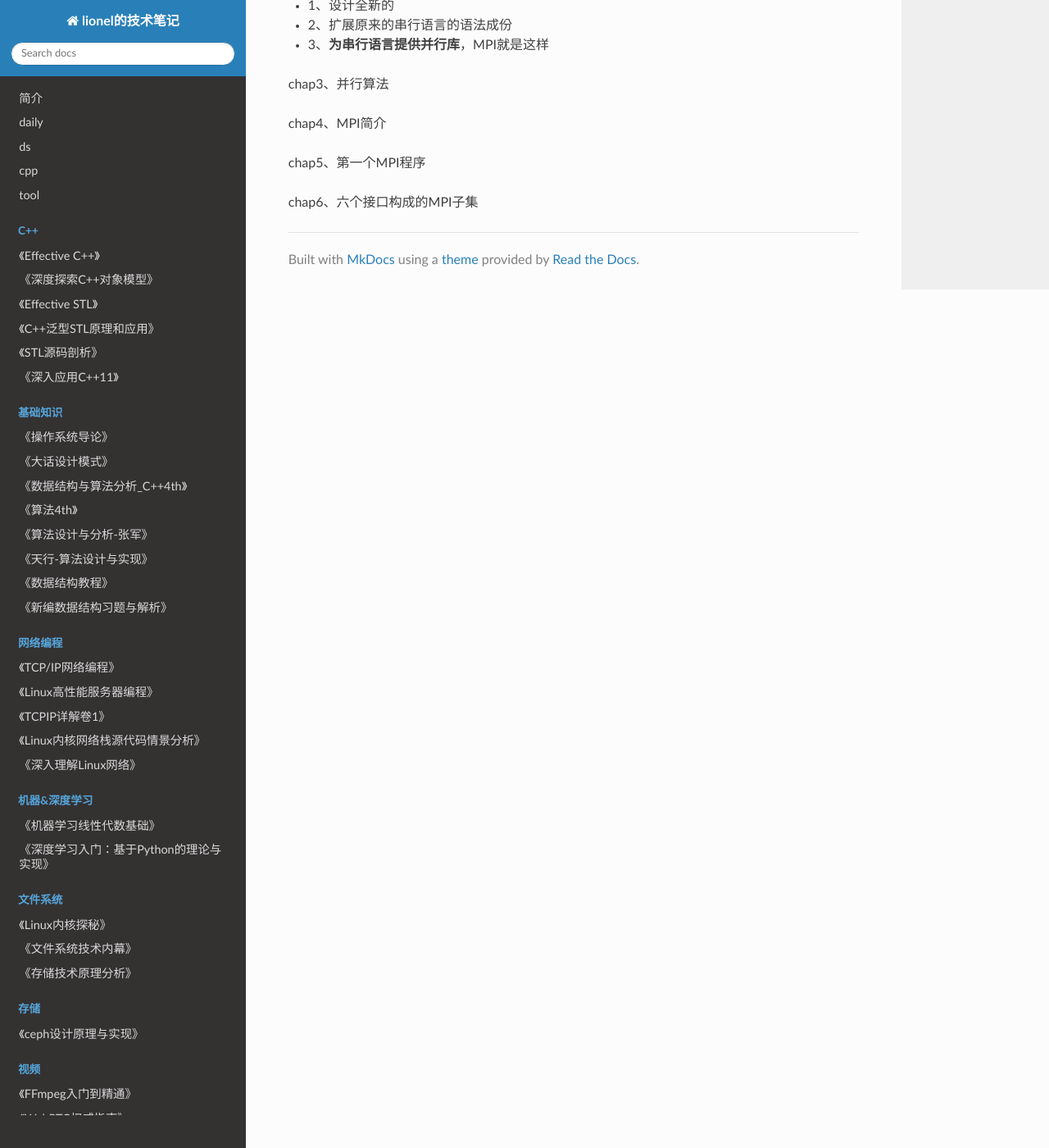
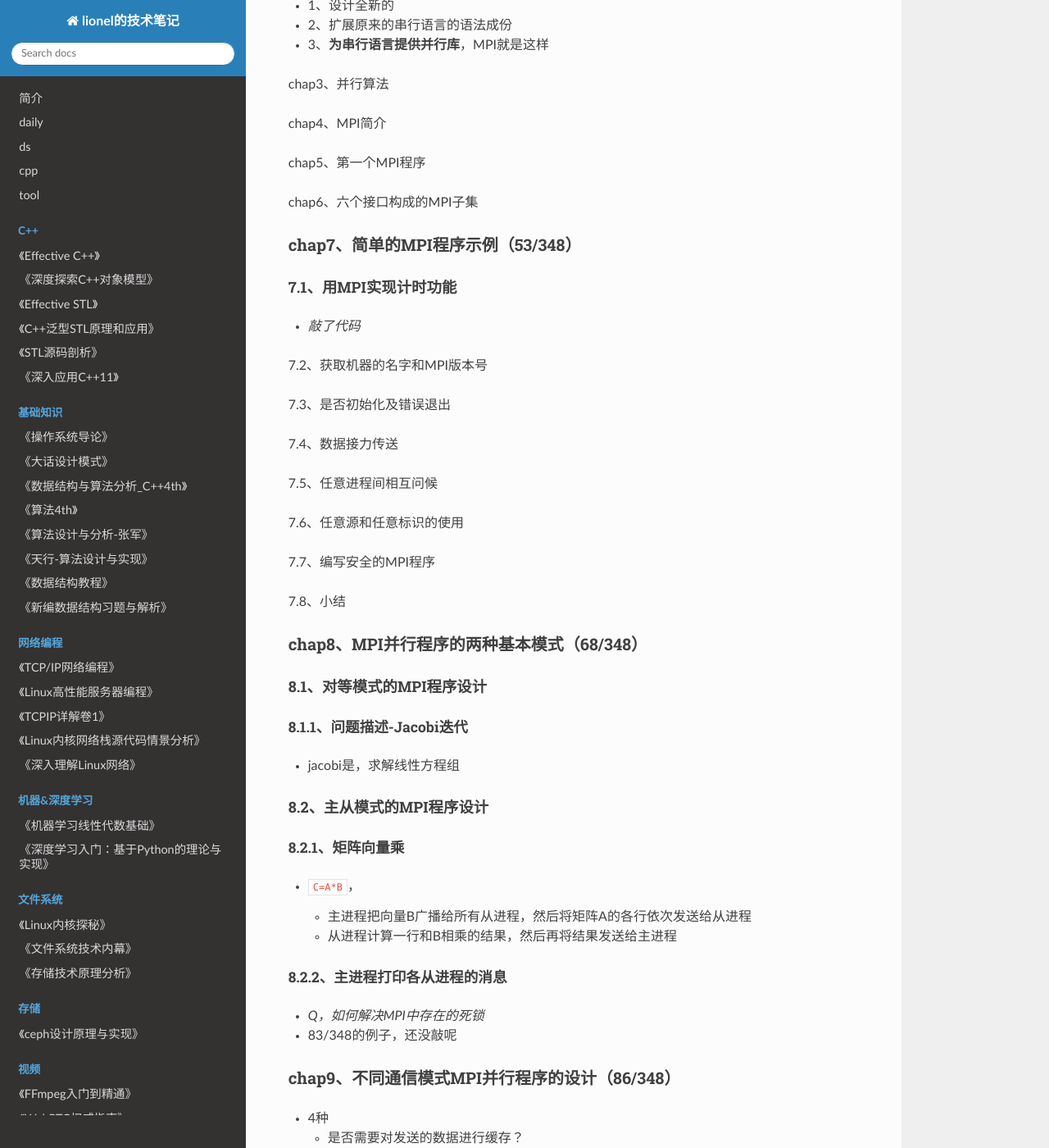
Before and after one commit to wolflion/booknotes, an MkDocs documentation site: the page built from docs/32parallelComputing/高性能计算之并行编程技术-MPI并行程序设计.md, in a window 1280 px wide and 1400 px high, scrolled down 1129 px. Shown: the whole window at 82% size. Built offline with MkDocs 1.6.1, drawn with Linux system fonts in a browser that asks for light colours; nearby versions of some CDN libraries; some of the changed text lies outside the part shown.

Commit message:
Update 高性能计算之并行编程技术-MPI并行程序设计.md

```diff
--- a/docs/32parallelComputing/高性能计算之并行编程技术-MPI并行程序设计.md
+++ b/docs/32parallelComputing/高性能计算之并行编程技术-MPI并行程序设计.md
@@ -47,3 +47,80 @@
 chap5、第一个MPI程序
 
 chap6、六个接口构成的MPI子集
+
+### chap7、简单的MPI程序示例（53/348）
+
+#### 7.1、用MPI实现计时功能
+
++ *敲了代码*
+
+7.2、获取机器的名字和MPI版本号
+
+7.3、是否初始化及错误退出
+
+7.4、数据接力传送
+
+7.5、任意进程间相互问候
+
+7.6、任意源和任意标识的使用
+
+7.7、编写安全的MPI程序
+
+7.8、小结
+
+### chap8、MPI并行程序的两种基本模式（68/348）
+
+#### 8.1、对等模式的MPI程序设计
+
+##### 8.1.1、问题描述-Jacobi迭代
+
++ jacobi是，求解线性方程组
+
+#### 8.2、主从模式的MPI程序设计
+
+##### 8.2.1、矩阵向量乘
+
++ `C=A*B`，
+  + 主进程把向量B广播给所有从进程，然后将矩阵A的各行依次发送给从进程
+  + 从进程计算一行和B相乘的结果，然后再将结果发送给主进程
+
+##### 8.2.2、主进程打印各从进程的消息
+
++ *Q，如何解决MPI中存在的死锁*
++ 83/348的例子，还没敲呢
+
+### chap9、不同通信模式MPI并行程序的设计（86/348）
+
++ 4种
+  + 是否需要对发送的数据进行缓存？
+  + 是否只有当接收调用执行后才可以执行发送操作？
+  + 什么时候发送调用可以正确返回？
+  + 发送调用正确返回是否意味着发送已完成？即发送缓冲区是否可以被覆盖？发送数据是否已到达接收缓冲区？
+
+#### 9.1、标准通信模式
+
+#### 9.2、缓存通信模式
+
++ `MPI_BSEND()`，**对通信缓冲区的合理与正确使用是由程序设计人员自己保证的**
+
+#### 9.3、同步通信模式
+
++ `MPI_SSEND()`
+
+#### 9.4、就绪通信模式
+
++ `MPI_RSEND()`
+
+#### 9.5、小结
+
+### chap10、MPICH的安装与MPI程序的运行（97/348）
+
+#### 10.1、Linux环境下的MPICH
+
+#### 10.2、Windows NT环境下的MPICH
+
+### chap11、常见错误（109/348）
+
+### chap12、非阻塞通信MPI程序设计（113/348）
+
+#### 12.1、阻塞通信
```
